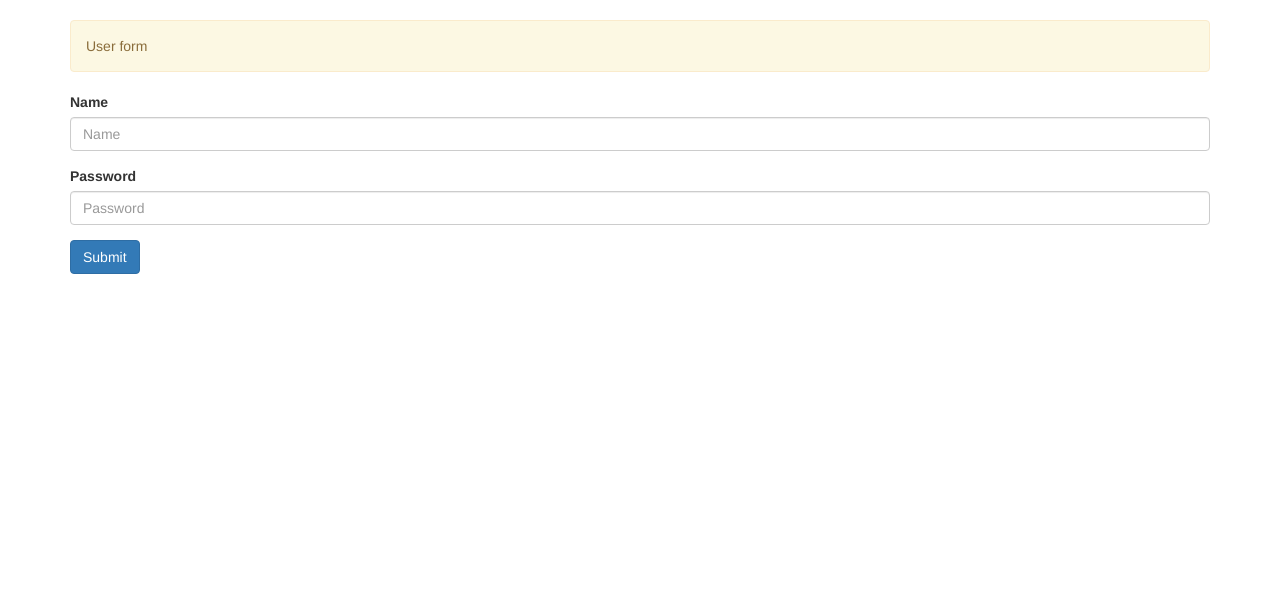
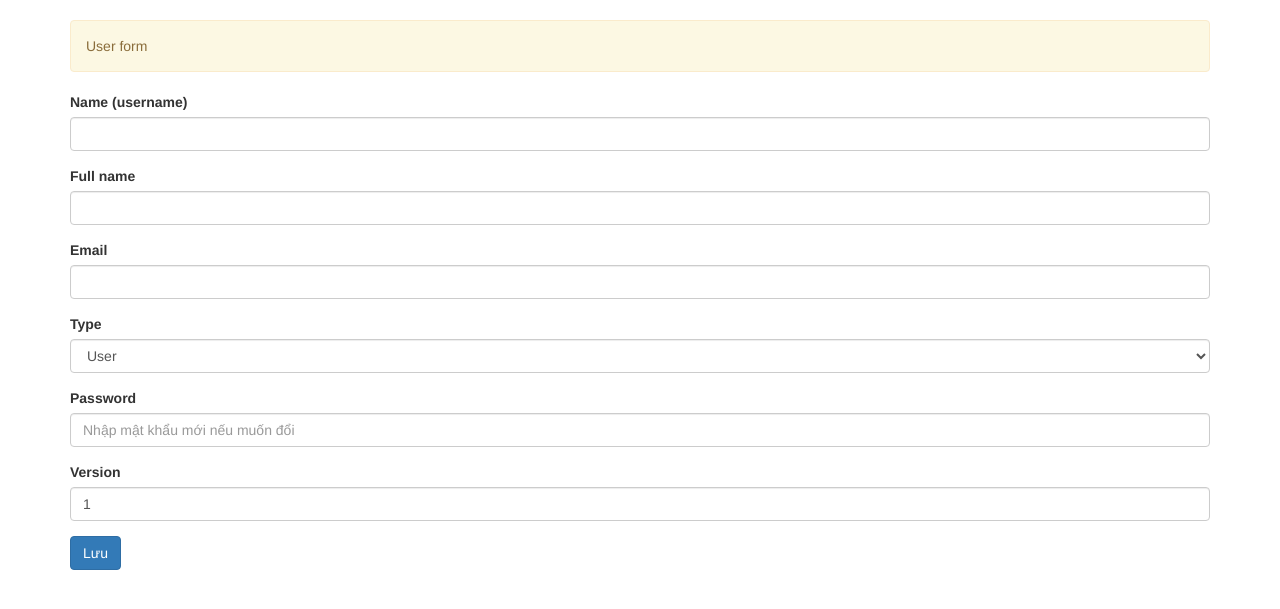
Before and after one commit to Quanghyy1406/php-training, a PHP site: page /form_user.php in a window 1280 px wide. Shown: the part 72-681 px from the top of the page. Run offline with PHP 8.4, Linux system fonts and the light colour scheme.

Commit message:
Cập nhật file delete_user.php và các thay đổi khác

```diff
--- a/sources/form_user.php
+++ b/sources/form_user.php
@@ -38,19 +38,49 @@ if (!empty($_POST['submit'])) {
                 <div class="alert alert-warning" role="alert">
                     User form
                 </div>
-                <form method="POST">
-                    <input type="hidden" name="id" value="<?php echo $_id ?>">
+                <form method="POST" action="">
+    <input type="hidden" name="id" value="<?php echo htmlspecialchars($_id); ?>">
+
     <div class="form-group">
-                        <label for="name">Name</label>
-                        <input class="form-control" name="name" placeholder="Name" value='<?php if (!empty($user[0]['name'])) echo $user[0]['name'] ?>'>
+        <label for="name">Name (username)</label>
+        <input type="text" class="form-control" name="name"
+               value="<?php echo !empty($user[0]['name']) ? htmlspecialchars($user[0]['name']) : ''; ?>">
     </div>
+
+    <div class="form-group">
+        <label for="fullname">Full name</label>
+        <input type="text" class="form-control" name="fullname"
+               value="<?php echo !empty($user[0]['fullname']) ? htmlspecialchars($user[0]['fullname']) : ''; ?>">
+    </div>
+
+    <div class="form-group">
+        <label for="email">Email</label>
+        <input type="email" class="form-control" name="email"
+               value="<?php echo !empty($user[0]['email']) ? htmlspecialchars($user[0]['email']) : ''; ?>">
+    </div>
+
+    <div class="form-group">
+        <label for="type">Type</label>
+        <select class="form-control" name="type">
+            <option value="user"  <?php echo (!empty($user[0]['type']) && $user[0]['type']=='user') ? 'selected' : ''; ?>>User</option>
+            <option value="admin" <?php echo (!empty($user[0]['type']) && $user[0]['type']=='admin') ? 'selected' : ''; ?>>Admin</option>
+        </select>
+    </div>
+
     <div class="form-group">
         <label for="password">Password</label>
-                        <input type="password" name="password" class="form-control" placeholder="Password">
+        <input type="password" name="password" class="form-control" placeholder="Nhập mật khẩu mới nếu muốn đổi">
     </div>
 
-                    <button type="submit" name="submit" value="submit" class="btn btn-primary">Submit</button>
+    <div class="form-group">
+        <label for="version">Version</label>
+        <input type="number" class="form-control" name="version"
+               value="<?php echo isset($user[0]['version']) ? htmlspecialchars($user[0]['version']) : 1; ?>">
+    </div>
+
+    <button type="submit" name="submit" value="submit" class="btn btn-primary">Lưu</button>
 </form>
+
             <?php } else { ?>
                 <div class="alert alert-success" role="alert">
                     User not found!
--- a/sources/models/UserModel.php
+++ b/sources/models/UserModel.php
@@ -48,30 +48,36 @@ class UserModel extends BaseModel {
      * @param $input
      * @return mixed
      */
-    public function updateUser($input) {
-        $sql = 'UPDATE users SET
-                 name = "' . mysqli_real_escape_string(self::$_connection, $input['name']) .'",
-                 password="'. md5($input['password']) .'"
-                WHERE id = ' . $input['id'];
+ public function updateUser($input) {
+    $sql = 'UPDATE users SET
+                name = "'     . mysqli_real_escape_string(self::$_connection, $input['name']) . '",
+                fullname = "' . mysqli_real_escape_string(self::$_connection, $input['fullname']) . '",
+                email = "'    . mysqli_real_escape_string(self::$_connection, $input['email']) . '",
+                type = "'     . mysqli_real_escape_string(self::$_connection, $input['type']) . '",
+                version = '   . (int)$input['version'];
 
-        $user = $this->update($sql);
+    if (!empty($input['password'])) {
+        $sql .= ', password = "' . md5($input['password']) . '"';
+    }
+    $sql .= ' WHERE id = ' . (int)$input['id'];
 
-        return $user;
-    }
+    return $this->update($sql);
+}
 
-    /**
-     * Insert user
-     * @param $input
-     * @return mixed
-     */
-    public function insertUser($input) {
-        $sql = "INSERT INTO `app_web1`.`users` (`name`, `password`) VALUES (" .
-                "'" . $input['name'] . "', '".md5($input['password'])."')";
+public function insertUser($input) {
+    $sql = "INSERT INTO users (name, fullname, email, type, password, version)
+            VALUES (
+                '" . mysqli_real_escape_string(self::$_connection, $input['name']) . "',
+                '" . mysqli_real_escape_string(self::$_connection, $input['fullname']) . "',
+                '" . mysqli_real_escape_string(self::$_connection, $input['email']) . "',
+                '" . mysqli_real_escape_string(self::$_connection, $input['type']) . "',
+                '" . md5($input['password']) . "',
+                " . (int)$input['version'] . "
+            )";
 
-        $user = $this->insert($sql);
+    return $this->insert($sql);
+}
 
-        return $user;
-    }
 
     /**
      * Search users
```
Also changed, not shown: sources/delete_user.php (+26 -6 lines). Lines whose indentation alone changed are shown as unchanged.
